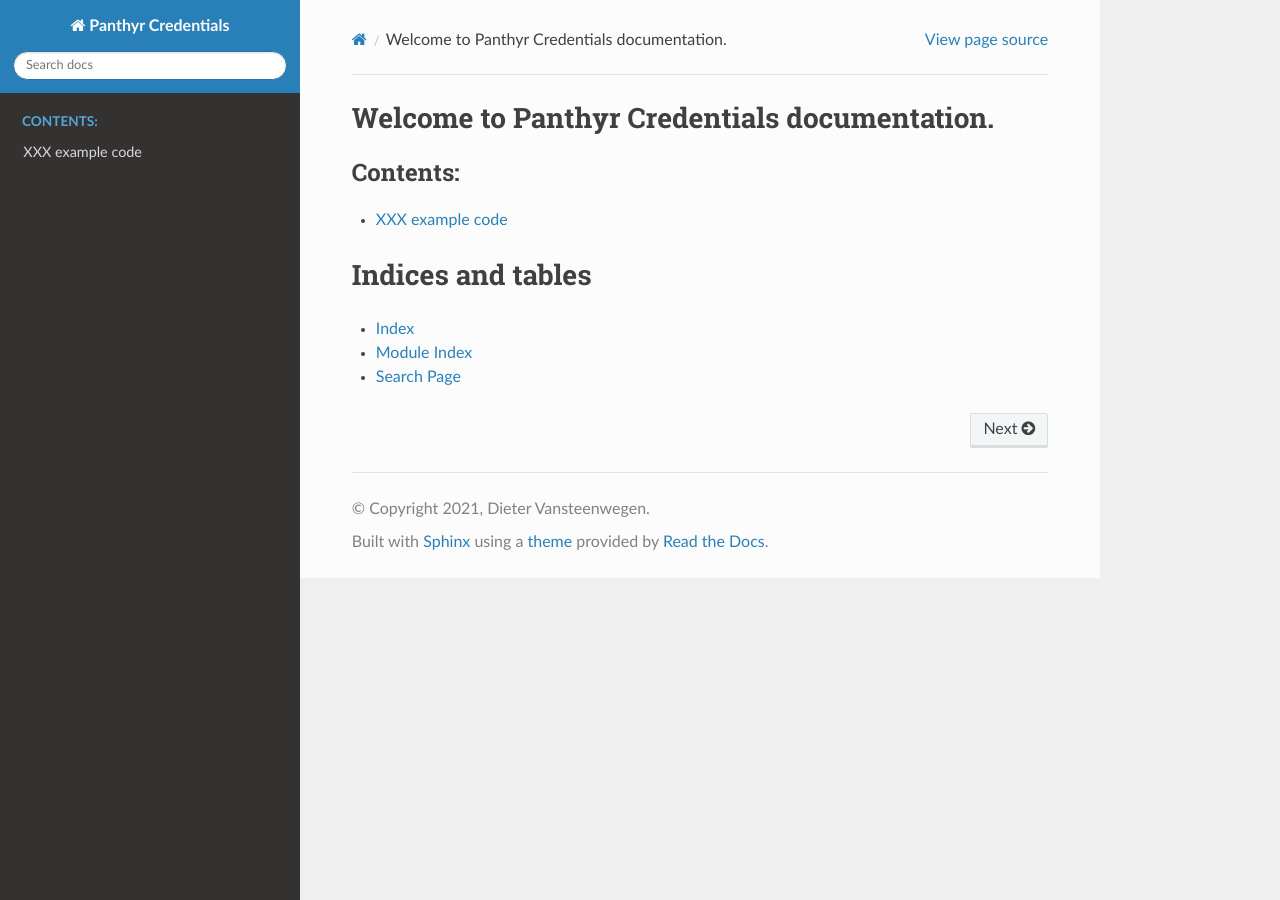
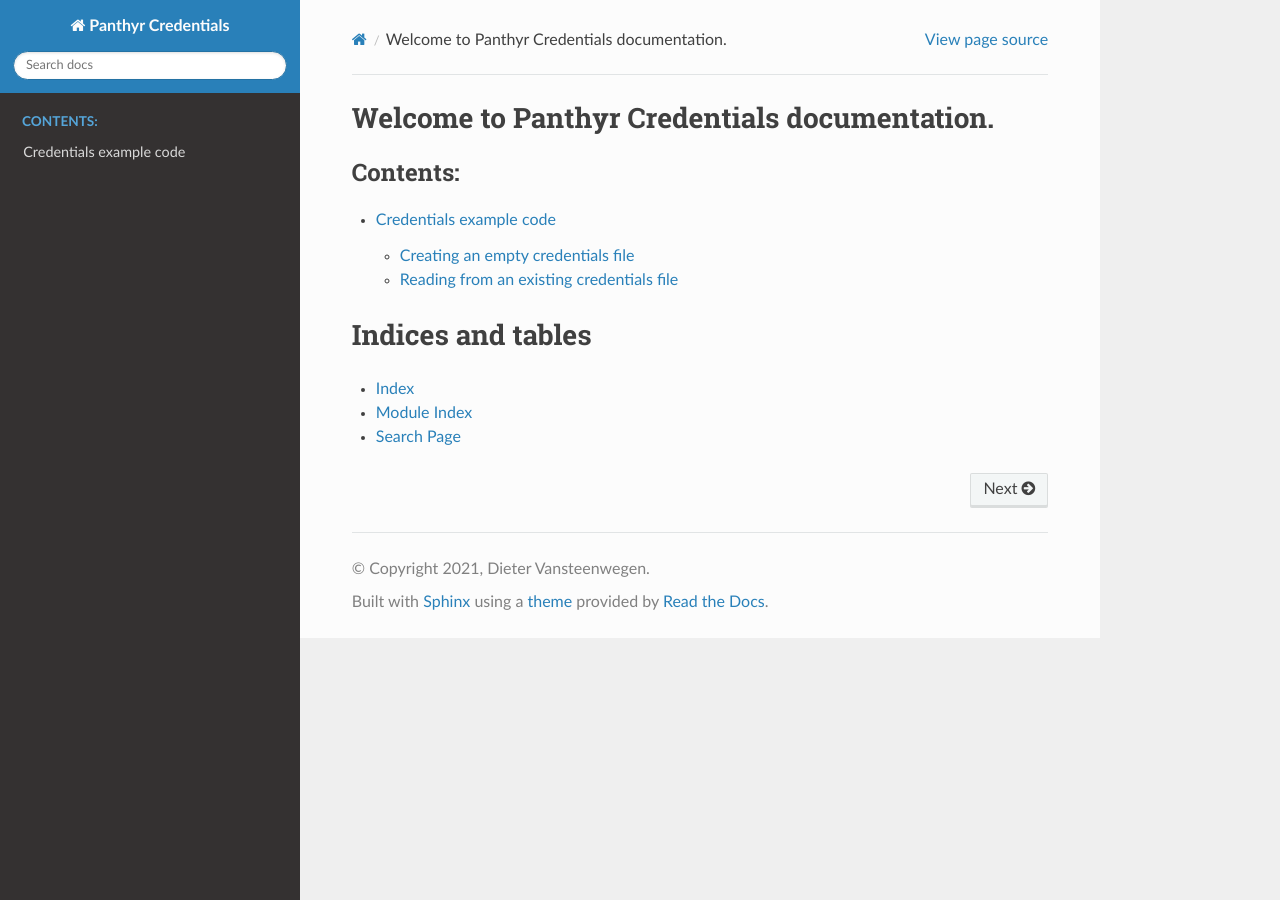
Before and after one commit to Panthyr/panthyr_credentials, a Sphinx documentation site: the page built from docs/source/index.rst, in a window 1280 px wide. Built offline with Sphinx 7.4.7 and the Read the Docs theme 2.0.0, drawn with Linux system fonts in a browser that asks for light colours; pages that are not in the unit, such as notebooks, are missing from menus.

Commit message:
Example code

```diff
--- a/docs/source/usage.rst
+++ b/docs/source/usage.rst
@@ -1,10 +1,24 @@
 ===============================
-XXX example code
+Credentials example code
 ===============================
 
-Example code:
-.. todo::
+
+Creating an empty credentials file
+===================================
 
 .. code:: python
+    >>> from panthyr_credentials.credentials import Credentials
+    >>> cred = Credentials(cred_location = './credentials_file')
+    >>> cred.create_empty()
 
-    # TODO
+
+Reading from an existing credentials file
+==========================================
+
+    .. code:: python
+        >>> from panthyr_credentials.credentials import Credentials
+        >>> cred = Credentials(cred_location = './credentials_file')
+        >>> cred.get_all()
+        {'ftp_server': 'ftp.server.com', 'ftp_user': 'ftp_username'}
+        >>> cred.get('ftp_user')
+        'ftp_username'
```
